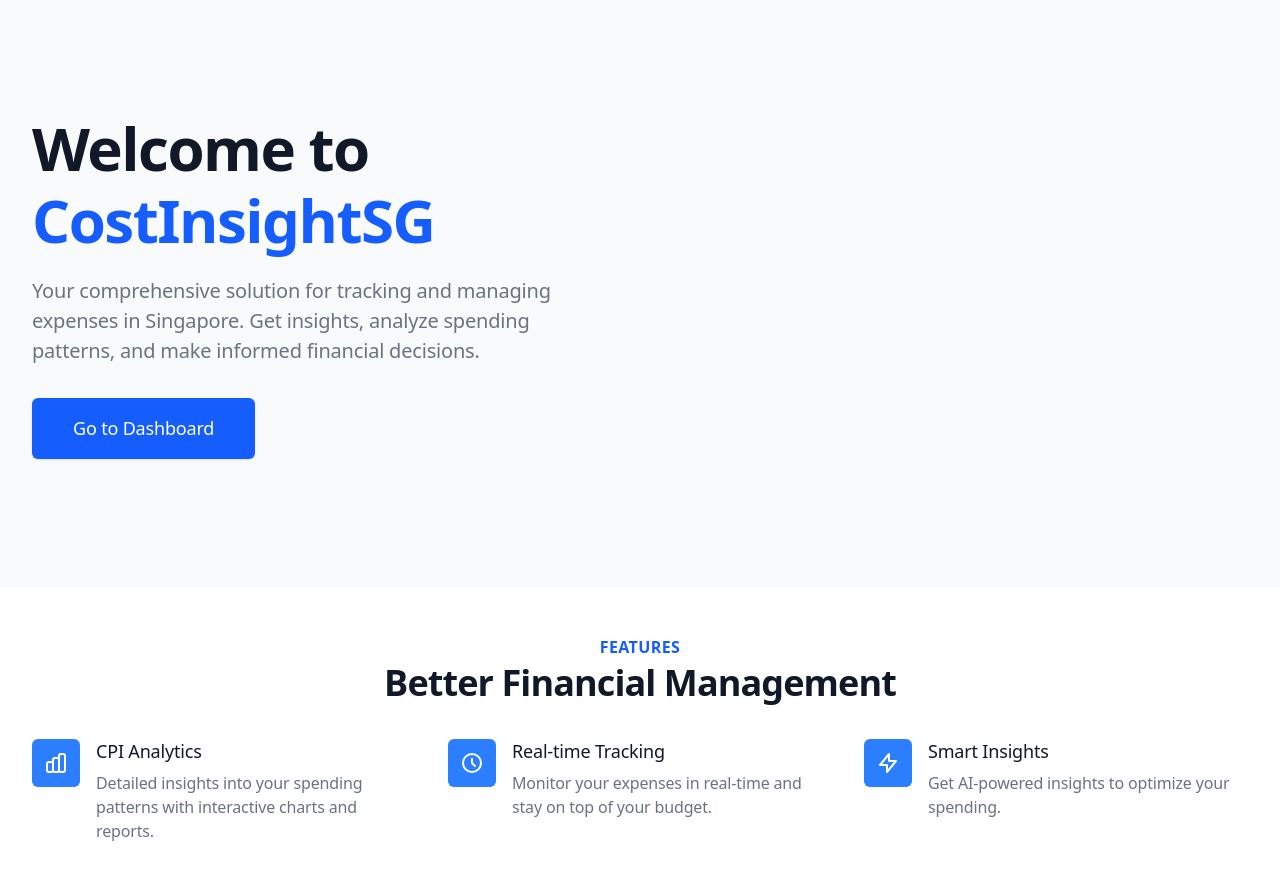
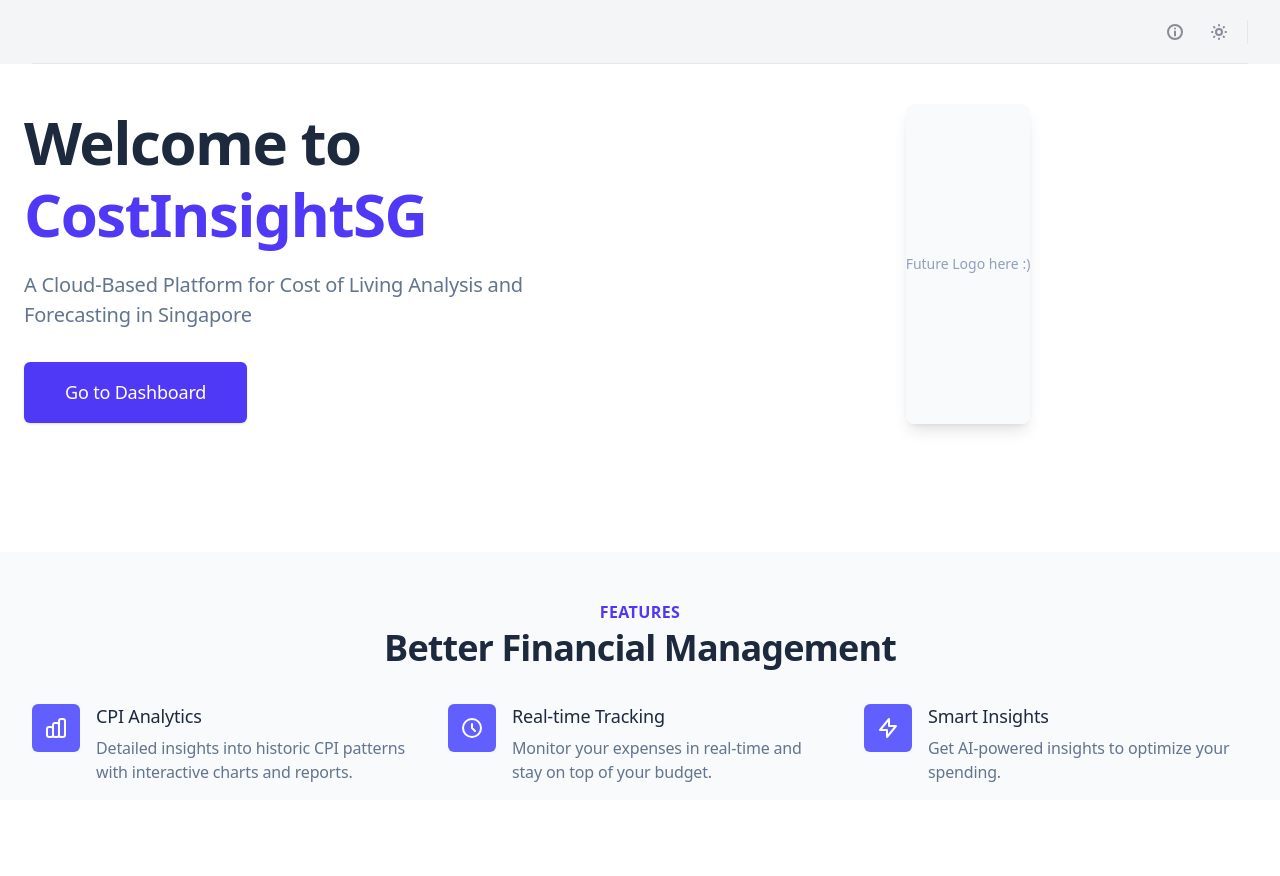
Before and after one commit to SiruiHe/CostInsightSG, a Vue app: page / in a window 1280 px wide. Shown: the top 876 px of the page. After the commit the page ends 800 px from the top, so only its background shows below. Built offline with nearby package versions, Linux system fonts and the light colour scheme; the HTML template or start-up script is replaced by a standard one; what vue-awesome-paginate would draw is missing.

Commit message:
add header, add sections

```diff
--- a/src/pages/Home.vue
+++ b/src/pages/Home.vue
@@ -1,40 +1,64 @@
 <template>
-  <div class="min-h-screen bg-gray-50 dark:bg-gray-900">
+  <div class="flex h-screen overflow-hidden">
+    <!-- Content area -->
+    <div class="relative flex flex-col flex-1 overflow-y-auto overflow-x-hidden">
+
+      <!-- Site header -->
+      <Header />
+
+      <!-- Main content -->
+      <main class="grow">
+        <div class="min-h-screen bg-white dark:bg-slate-900">
           <!-- Hero Section -->
-    <div class="relative overflow-hidden">
+          <div class="relative overflow-hidden bg-white dark:bg-slate-900">
             <div class="max-w-7xl mx-auto">
-        <div class="relative z-10 pb-8 sm:pb-16 md:pb-20 lg:max-w-2xl lg:w-full lg:pb-28 xl:pb-32">
-          <main class="mt-10 mx-auto max-w-7xl px-4 sm:mt-12 sm:px-6 md:mt-16 lg:mt-20 lg:px-8 xl:mt-28">
-            <div class="sm:text-center lg:text-left">
-              <h1 class="text-4xl tracking-tight font-extrabold text-gray-900 dark:text-white sm:text-5xl md:text-6xl">
+              <div class="relative z-10 pb-8 sm:pb-16 md:pb-20 lg:pb-28 xl:pb-32">
+                <div class="mt-10 mx-auto max-w-7xl">
+                  <div class="lg:grid lg:grid-cols-12 lg:gap-8">
+                    <!-- Text Content -->
+                    <div class="px-4 sm:px-6 sm:text-center lg:col-span-6 lg:text-left lg:flex lg:items-center">
+                      <div>
+                        <h1 class="text-4xl tracking-tight font-extrabold text-slate-800 dark:text-slate-100 sm:text-5xl md:text-6xl">
                           <span class="block">Welcome to</span>
-                <span class="block text-blue-600 dark:text-blue-500">CostInsightSG</span>
+                          <span class="block text-indigo-600 dark:text-indigo-400">CostInsightSG</span>
                         </h1>
-              <p class="mt-3 text-base text-gray-500 dark:text-gray-400 sm:mt-5 sm:text-lg sm:max-w-xl sm:mx-auto md:mt-5 md:text-xl lg:mx-0">
-                Your comprehensive solution for tracking and managing expenses in Singapore. Get insights, analyze spending patterns, and make informed financial decisions.
+                        <p class="mt-3 text-base text-slate-500 dark:text-slate-400 sm:mt-5 sm:text-lg sm:max-w-xl sm:mx-auto md:mt-5 md:text-xl lg:mx-0">
+                          A Cloud-Based Platform for Cost of Living Analysis and Forecasting in Singapore
                         </p>
                         <div class="mt-5 sm:mt-8 sm:flex sm:justify-center lg:justify-start">
                           <div class="rounded-md shadow">
                             <RouterLink
                               to="/dashboard"
-                    class="w-full flex items-center justify-center px-8 py-3 border border-transparent text-base font-medium rounded-md text-white bg-blue-600 hover:bg-blue-700 md:py-4 md:text-lg md:px-10"
+                              class="w-full flex items-center justify-center px-8 py-3 border border-transparent text-base font-medium rounded-md text-white bg-indigo-600 hover:bg-indigo-700 md:py-4 md:text-lg md:px-10"
                             >
                               Go to Dashboard
                             </RouterLink>
                           </div>
                         </div>
                       </div>
-          </main>
+                    </div>
+
+                    <div class="mt-12 relative sm:max-w-lg sm:mx-auto lg:mt-0 lg:col-span-6 lg:flex lg:items-center">
+                      <div class="relative mx-auto w-full rounded-lg shadow-lg lg:max-w-md">
+                        <div class="relative block w-full bg-slate-50 dark:bg-slate-800/25 rounded-lg overflow-hidden">
+                          <div class="w-full h-80 flex items-center justify-center">
+                            <span class="text-slate-400 dark:text-slate-500 text-sm font-medium">Future Logo here :)</span>
+                          </div>
+                        </div>
+                      </div>
+                    </div>
+                  </div>
+                </div>
               </div>
             </div>
           </div>
 
-
-    <div class="py-12 bg-white dark:bg-gray-800">
+          <!-- Features Section -->
+          <div class="py-12 bg-slate-50 dark:bg-slate-800/25">
             <div class="max-w-7xl mx-auto px-4 sm:px-6 lg:px-8">
               <div class="lg:text-center">
-          <h2 class="text-base text-blue-600 dark:text-blue-500 font-semibold tracking-wide uppercase">Features</h2>
-          <p class="mt-2 text-3xl leading-8 font-extrabold tracking-tight text-gray-900 dark:text-white sm:text-4xl">
+                <h2 class="text-base text-indigo-600 dark:text-indigo-400 font-semibold tracking-wide uppercase">Features</h2>
+                <p class="mt-2 text-3xl leading-8 font-extrabold tracking-tight text-slate-800 dark:text-slate-100 sm:text-4xl">
                   Better Financial Management
                 </p>
               </div>
@@ -43,42 +67,42 @@
                 <div class="space-y-10 md:space-y-0 md:grid md:grid-cols-3 md:gap-x-8 md:gap-y-10">
                   <div class="relative">
                     <dt>
-                <div class="absolute flex items-center justify-center h-12 w-12 rounded-md bg-blue-500 text-white">
+                      <div class="absolute flex items-center justify-center h-12 w-12 rounded-md bg-indigo-500 text-white">
                         <svg class="h-6 w-6" fill="none" viewBox="0 0 24 24" stroke="currentColor">
                           <path stroke-linecap="round" stroke-linejoin="round" stroke-width="2" d="M9 19v-6a2 2 0 00-2-2H5a2 2 0 00-2 2v6a2 2 0 002 2h2a2 2 0 002-2zm0 0V9a2 2 0 012-2h2a2 2 0 012 2v10m-6 0a2 2 0 002 2h2a2 2 0 002-2m0 0V5a2 2 0 012-2h2a2 2 0 012 2v14a2 2 0 01-2 2h-2a2 2 0 01-2-2z" />
                         </svg>
                       </div>
-                <p class="ml-16 text-lg leading-6 font-medium text-gray-900 dark:text-white">CPI Analytics</p>
+                      <p class="ml-16 text-lg leading-6 font-medium text-slate-800 dark:text-slate-100">CPI Analytics</p>
                     </dt>
-              <dd class="mt-2 ml-16 text-base text-gray-500 dark:text-gray-400">
-                Detailed insights into your spending patterns with interactive charts and reports.
+                    <dd class="mt-2 ml-16 text-base text-slate-500 dark:text-slate-400">
+                      Detailed insights into historic CPI patterns with interactive charts and reports.
                     </dd>
                   </div>
 
                   <div class="relative">
                     <dt>
-                <div class="absolute flex items-center justify-center h-12 w-12 rounded-md bg-blue-500 text-white">
+                      <div class="absolute flex items-center justify-center h-12 w-12 rounded-md bg-indigo-500 text-white">
                         <svg class="h-6 w-6" fill="none" viewBox="0 0 24 24" stroke="currentColor">
                           <path stroke-linecap="round" stroke-linejoin="round" stroke-width="2" d="M12 8v4l3 3m6-3a9 9 0 11-18 0 9 9 0 0118 0z" />
                         </svg>
                       </div>
-                <p class="ml-16 text-lg leading-6 font-medium text-gray-900 dark:text-white">Real-time Tracking</p>
+                      <p class="ml-16 text-lg leading-6 font-medium text-slate-800 dark:text-slate-100">Real-time Tracking</p>
                     </dt>
-              <dd class="mt-2 ml-16 text-base text-gray-500 dark:text-gray-400">
+                    <dd class="mt-2 ml-16 text-base text-slate-500 dark:text-slate-400">
                       Monitor your expenses in real-time and stay on top of your budget.
                     </dd>
                   </div>
 
                   <div class="relative">
                     <dt>
-                <div class="absolute flex items-center justify-center h-12 w-12 rounded-md bg-blue-500 text-white">
+                      <div class="absolute flex items-center justify-center h-12 w-12 rounded-md bg-indigo-500 text-white">
                         <svg class="h-6 w-6" fill="none" viewBox="0 0 24 24" stroke="currentColor">
                           <path stroke-linecap="round" stroke-linejoin="round" stroke-width="2" d="M13 10V3L4 14h7v7l9-11h-7z" />
                         </svg>
                       </div>
-                <p class="ml-16 text-lg leading-6 font-medium text-gray-900 dark:text-white">Smart Insights</p>
+                      <p class="ml-16 text-lg leading-6 font-medium text-slate-800 dark:text-slate-100">Smart Insights</p>
                     </dt>
-              <dd class="mt-2 ml-16 text-base text-gray-500 dark:text-gray-400">
+                    <dd class="mt-2 ml-16 text-base text-slate-500 dark:text-slate-400">
                       Get AI-powered insights to optimize your spending.
                     </dd>
                   </div>
@@ -86,11 +110,97 @@
               </div>
             </div>
           </div>
+
+          <!-- Dashboard Views Section -->
+          <div class="py-12 bg-white dark:bg-slate-900">
+            <div class="max-w-7xl mx-auto px-4 sm:px-6 lg:px-8">
+              <div class="lg:text-center mb-12">
+                <h2 class="text-base text-indigo-600 dark:text-indigo-400 font-semibold tracking-wide uppercase">Dashboard Views</h2>
+                <p class="mt-2 text-3xl leading-8 font-extrabold tracking-tight text-slate-800 dark:text-slate-100 sm:text-4xl">
+                  Explore Our Analytics
+                </p>
+              </div>
+
+              <div class="grid grid-cols-1 gap-8 md:grid-cols-3">
+                <!-- Overview Card -->
+                <RouterLink to="/dashboard" class="transform hover:scale-105 transition-transform duration-200">
+                  <div class="bg-slate-50 dark:bg-slate-800/25 overflow-hidden shadow rounded-lg">
+                    <div class="p-5">
+                      <div class="flex items-center">
+                        <div class="flex-shrink-0">
+                          <svg class="h-6 w-6 text-indigo-600 dark:text-indigo-400" fill="none" viewBox="0 0 24 24" stroke="currentColor">
+                            <path stroke-linecap="round" stroke-linejoin="round" stroke-width="2" d="M4 6a2 2 0 012-2h2a2 2 0 012 2v2a2 2 0 01-2 2H6a2 2 0 01-2-2V6zM14 6a2 2 0 012-2h2a2 2 0 012 2v2a2 2 0 01-2 2h-2a2 2 0 01-2-2V6zM4 16a2 2 0 012-2h2a2 2 0 012 2v2a2 2 0 01-2 2H6a2 2 0 01-2-2v-2zM14 16a2 2 0 012-2h2a2 2 0 012 2v2a2 2 0 01-2 2h-2a2 2 0 01-2-2v-2z" />
+                          </svg>
+                        </div>
+                        <div class="ml-5">
+                          <h3 class="text-lg font-medium text-slate-800 dark:text-slate-100">Overview Dashboard</h3>
+                          <p class="mt-2 text-sm text-slate-500 dark:text-slate-400">
+                            Get a comprehensive view of your financial metrics and key indicators
+                          </p>
+                        </div>
+                      </div>
+                    </div>
+                  </div>
+                </RouterLink>
+
+                <!-- Analytics Card -->
+                <RouterLink to="/dashboard/analytics" class="transform hover:scale-105 transition-transform duration-200">
+                  <div class="bg-slate-50 dark:bg-slate-800/25 overflow-hidden shadow rounded-lg">
+                    <div class="p-5">
+                      <div class="flex items-center">
+                        <div class="flex-shrink-0">
+                          <svg class="h-6 w-6 text-indigo-600 dark:text-indigo-400" fill="none" viewBox="0 0 24 24" stroke="currentColor">
+                            <path stroke-linecap="round" stroke-linejoin="round" stroke-width="2" d="M9 19v-6a2 2 0 00-2-2H5a2 2 0 00-2 2v6a2 2 0 002 2h2a2 2 0 002-2zm0 0V9a2 2 0 012-2h2a2 2 0 012 2v10m-6 0a2 2 0 002 2h2a2 2 0 002-2m0 0V5a2 2 0 012-2h2a2 2 0 012 2v14a2 2 0 01-2 2h-2a2 2 0 01-2-2z" />
+                          </svg>
+                        </div>
+                        <div class="ml-5">
+                          <h3 class="text-lg font-medium text-slate-800 dark:text-slate-100">Analytics</h3>
+                          <p class="mt-2 text-sm text-slate-500 dark:text-slate-400">
+                            Deep dive into detailed analytics and historical trends
+                          </p>
+                        </div>
+                      </div>
+                    </div>
+                  </div>
+                </RouterLink>
+
+                <!-- Data Table Card -->
+                <RouterLink to="/dashboard/table" class="transform hover:scale-105 transition-transform duration-200">
+                  <div class="bg-slate-50 dark:bg-slate-800/25 overflow-hidden shadow rounded-lg">
+                    <div class="p-5">
+                      <div class="flex items-center">
+                        <div class="flex-shrink-0">
+                          <svg class="h-6 w-6 text-indigo-600 dark:text-indigo-400" fill="none" viewBox="0 0 24 24" stroke="currentColor">
+                            <path stroke-linecap="round" stroke-linejoin="round" stroke-width="2" d="M3 10h18M3 14h18m-9-4v8m-7 0h14a2 2 0 002-2V8a2 2 0 00-2-2H5a2 2 0 00-2 2v8a2 2 0 002 2z" />
+                          </svg>
+                        </div>
+                        <div class="ml-5">
+                          <h3 class="text-lg font-medium text-slate-800 dark:text-slate-100">Data Table</h3>
+                          <p class="mt-2 text-sm text-slate-500 dark:text-slate-400">
+                            View and analyze raw data in a detailed tabular format
+                          </p>
+                        </div>
+                      </div>
+                    </div>
+                  </div>
+                </RouterLink>
+              </div>
+            </div>
+          </div>
+        </div>
+      </main>
+
+    </div>
   </div>
 </template>
 
 <script>
+import Header from '../partials/Header.vue'
+
 export default {
-  name: 'Home'
+  name: 'Home',
+  components: {
+    Header
+  }
 }
 </script>
```
Lines whose indentation alone changed are shown as unchanged.
